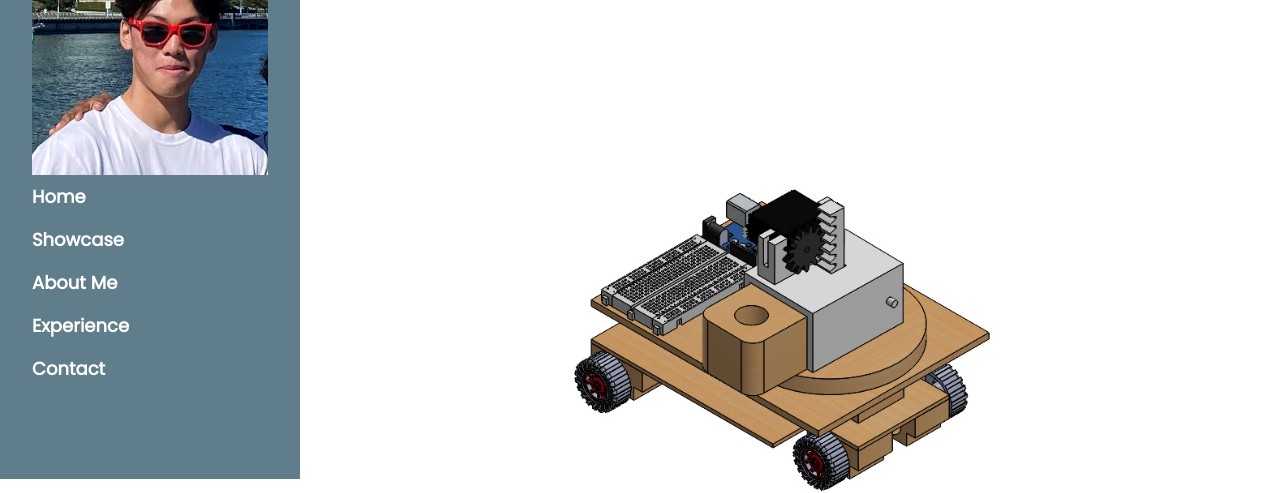
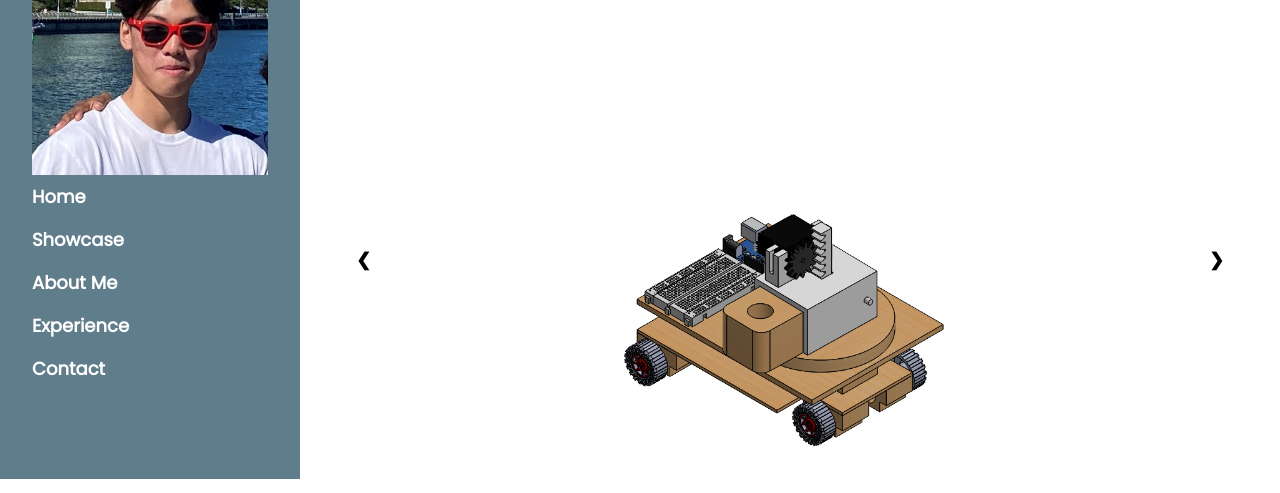
Before and after one commit to ze11ow/benjamSite, a plain HTML site: page index.html in a window 1280 px wide. Shown: the part 321-814 px from the top of the page. Drawn offline with nearby package versions, Linux system fonts and the light colour scheme.

Commit message:
Update index.html

```diff
--- a/index.html
+++ b/index.html
@@ -22,7 +22,7 @@ body {font-size:16px;}
 .slider img {
       width: 100%; /* Make images fill the available width */
       height: 600px; /* Set a fixed height for the images */
-      object-fit: cover; /* Maintain aspect ratio and cover the specified height */
+      object-fit: contain; /* Maintain aspect ratio and cover the specified height */
     }
 .prev, .next {
       position: absolute;
@@ -30,7 +30,7 @@ body {font-size:16px;}
       width: auto;
       padding: 16px;
       margin-top: -22px;
-      color: white;
+      color: black;
       font-weight: bold;
       font-size: 18px;
       transition: 0.6s ease;
@@ -41,7 +41,7 @@ body {font-size:16px;}
       border-radius: 3px 0 0 3px;
     }
     .prev:hover, .next:hover {
-      background-color: rgba(77, 77, 77, 0.2);
+      background-color: rgba(0, 0, 0, 0.8);
     }
 </style>
 </head>
```
